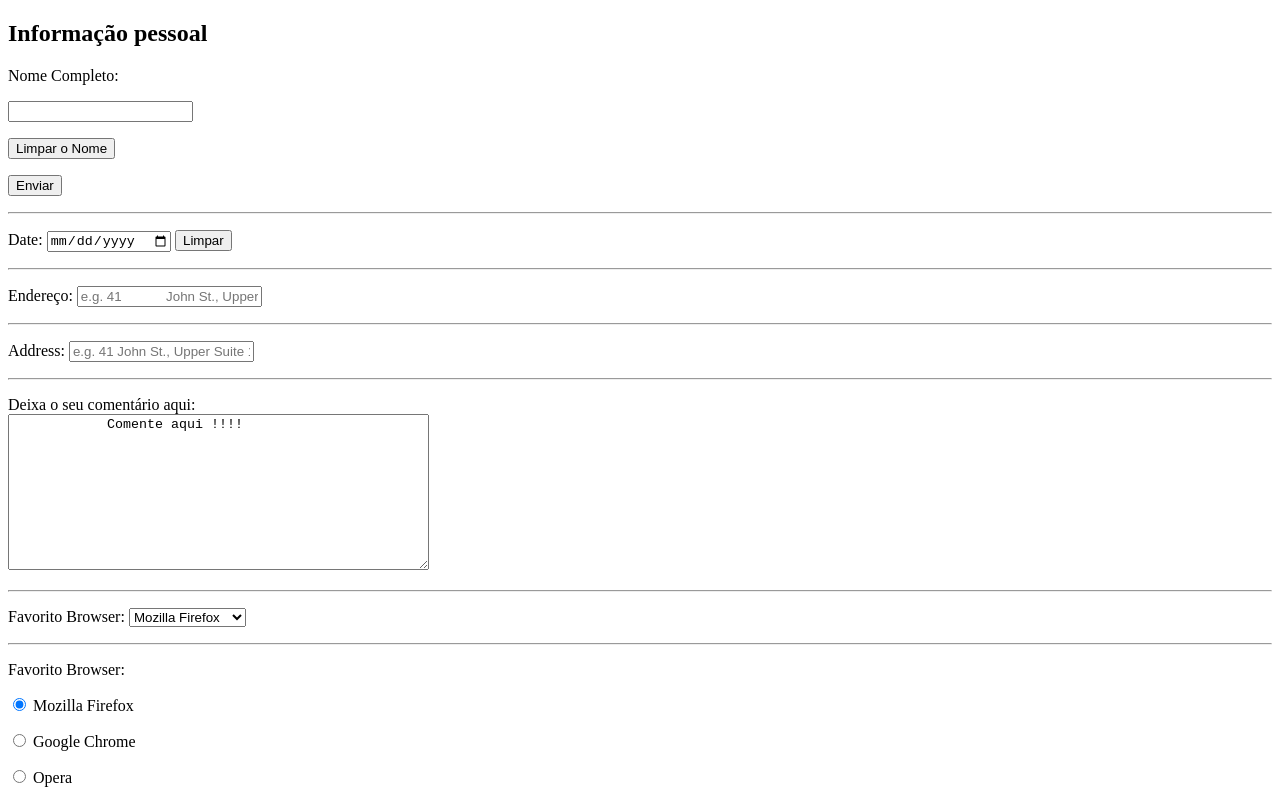
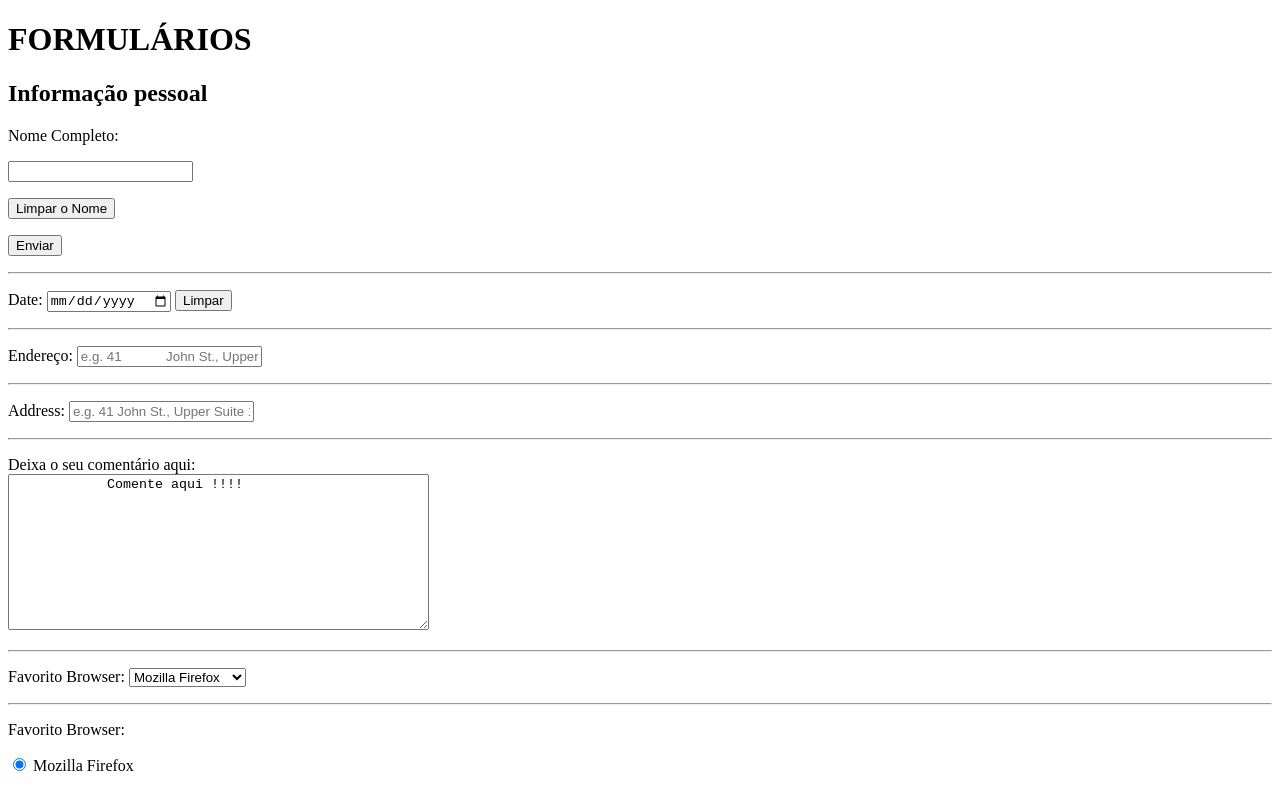
Before and after one commit to Fabrasss/estudos-de-html, a plain HTML site: page formularios.html in a window 1280 px wide. Shown: the top 790 px of the page. Drawn offline with Linux system fonts and the light colour scheme.

Commit message:
Adicionei h1 no topo da página

```diff
--- a/formularios.html
+++ b/formularios.html
@@ -7,6 +7,8 @@
 </head>
 <body>
     <form>
+        <h1>FORMULÁRIOS</h1>
+
         <h2>Informação pessoal</h2>
         <label for="fullname">Nome Completo:</label>
         <p><input type="text" name="fullname" id="fullname"></p>
```
